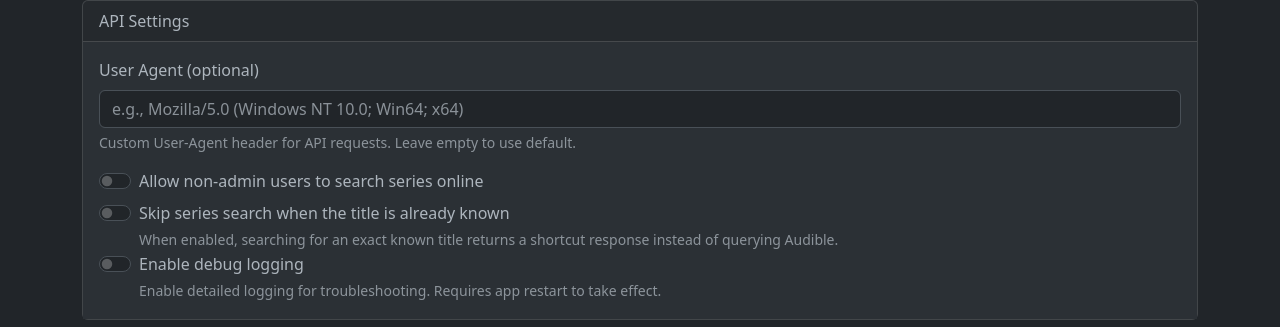
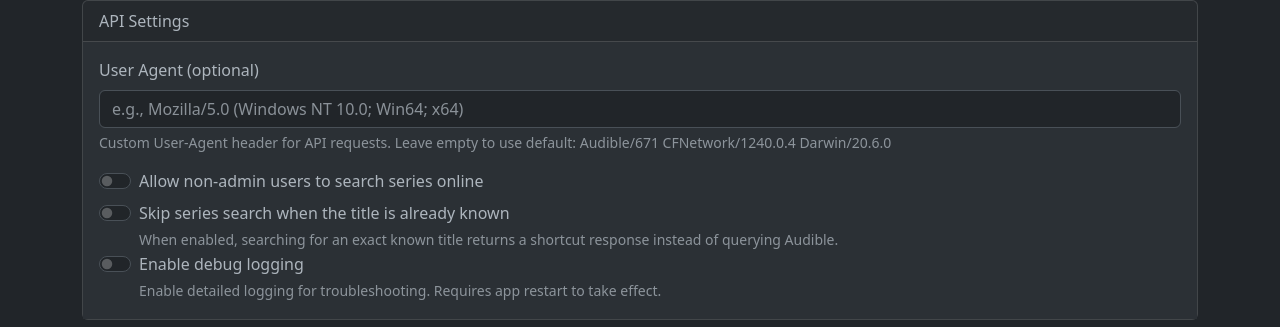
Before and after one commit to elcool0r/audiobook-tracker, a Python web app: template tracker/templates/settings.html in a window 1280 px wide. Shown: the part 575-902 px from the top of the page. Run offline with Jinja, Linux system fonts and the light colour scheme; the template is opened without the code that fills it, so the values that code supplies are empty.

Commit message:
feat: update user agent default value and improve settings description

```diff
--- a/tracker/settings.py
+++ b/tracker/settings.py
@@ -40,7 +40,7 @@ def default_settings() -> Settings:
         max_job_history=100,
         auto_refresh_enabled=True,
         manual_refresh_interval_minutes=10,
-        user_agent=None,
+        user_agent="Audible/671 CFNetwork/1240.0.4 Darwin/20.6.0",
         allow_non_admin_series_search=True,
         skip_known_series_search=True,
         default_frontpage_slug=None,
--- a/tracker/templates/library.html
+++ b/tracker/templates/library.html
@@ -723,7 +723,7 @@ async function loadKnownSeries() {
     const filtered = sortSeries(getFilteredSeries());
 
     if (!filtered.length) {
-      container.innerHTML = '<div class="alert alert-info">No series found.</div>';
+      container.innerHTML = '<div class="alert alert-info">All known series are in your library.</div>';
       return;
     }
 
--- a/tracker/templates/settings.html
+++ b/tracker/templates/settings.html
@@ -32,7 +32,7 @@
       <div class="mb-3">
         <label class="form-label">User Agent (optional)</label>
         <input class="form-control" name="user_agent" placeholder="e.g., Mozilla/5.0 (Windows NT 10.0; Win64; x64)" value="{{ settings.user_agent or '' }}" />
-        <div class="form-text">Custom User-Agent header for API requests. Leave empty to use default.</div>
+        <div class="form-text">Custom User-Agent header for API requests. Leave empty to use default: Audible/671 CFNetwork/1240.0.4 Darwin/20.6.0</div>
       </div>
       <div class="form-check form-switch">
         <input class="form-check-input" type="checkbox" name="allow_non_admin_series_search" id="allowNonAdminSeriesSearch" {% if settings.allow_non_admin_series_search %}checked{% endif %} />
```
